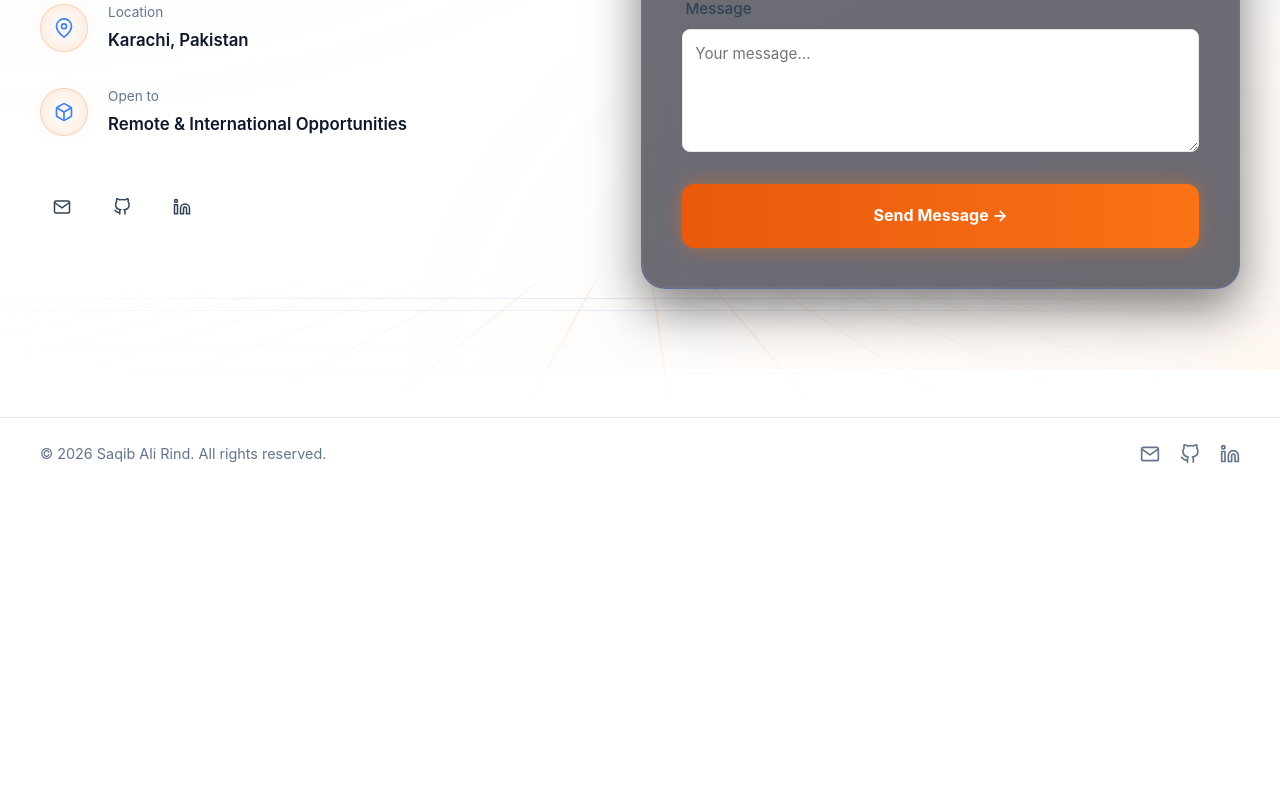
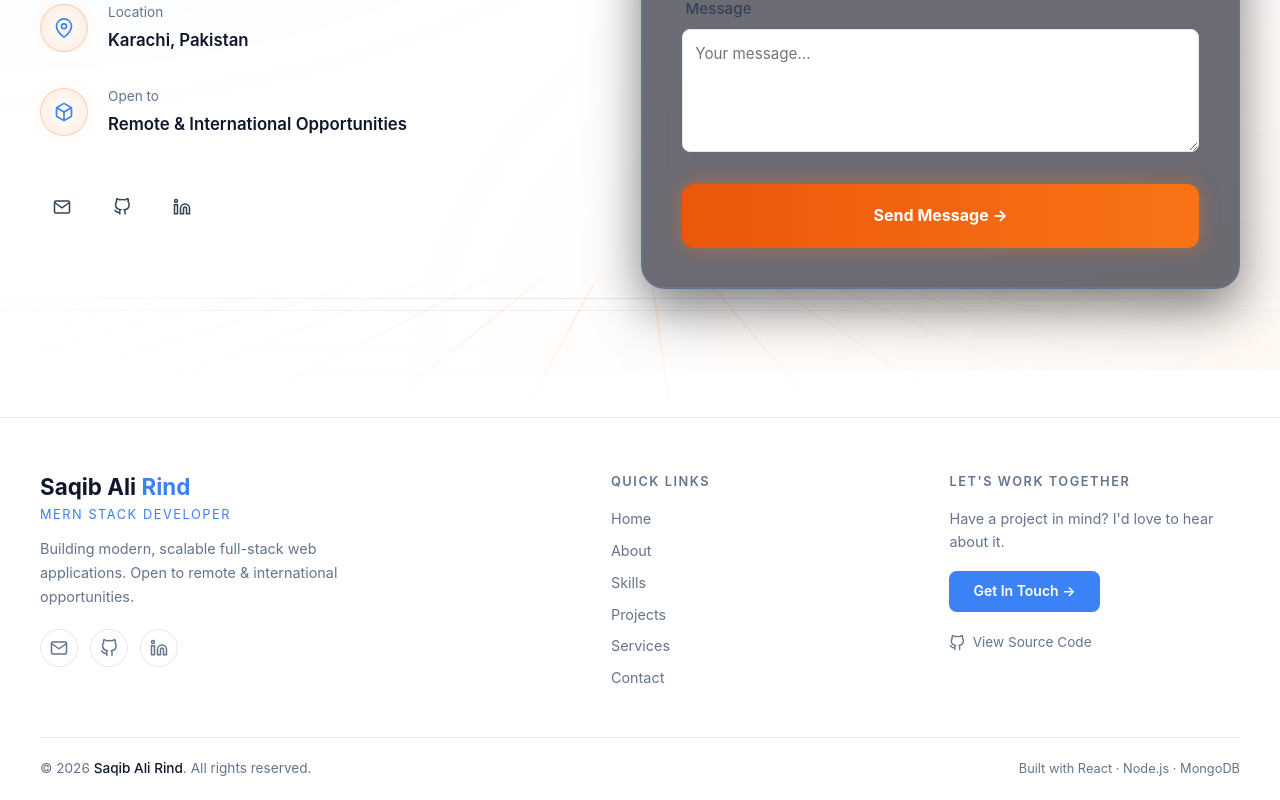
Before and after one commit to SaqibAliRind/Portfolio, a React (Vite) app: page / in a window 1280 px wide. Shown: the part 5327-6127 px from the top of the page. Before the commit the page ends 5816 px from the top, so only its background shows below. Built offline with nearby package versions, Linux system fonts and the light colour scheme; no server answers.

Commit message:
fix: Force /api in production, fix Footer design and add GitHub link

```diff
--- a/src/components/Footer/Footer.css
+++ b/src/components/Footer/Footer.css
@@ -1,47 +1,168 @@
 .footer-section {
-  padding: 1.5rem 0;
-  background-color: var(--color-bg-alt);
+  padding: 3.5rem 0 0;
+  background: var(--color-bg-alt);
   border-top: 1px solid var(--color-border);
   margin-top: auto;
 }
 
-.footer-content {
+/* ── Main Grid ───────────────────────────────────────────────── */
+.footer-main {
+  display: grid;
+  grid-template-columns: 1.8fr 1fr 1fr;
+  gap: 3rem;
+  padding-bottom: 3rem;
+}
+
+/* ── Brand Column ────────────────────────────────────────────── */
+.footer-name {
+  font-size: 1.4rem;
+  font-weight: 700;
+  color: var(--color-text);
+  margin-bottom: 0.25rem;
+}
+.footer-name span {
+  color: var(--color-primary);
+}
+.footer-tagline {
+  font-size: 0.8rem;
+  text-transform: uppercase;
+  letter-spacing: 0.12em;
+  color: var(--color-primary);
+  margin-bottom: 0.75rem;
+}
+.footer-bio {
+  font-size: 0.9rem;
+  color: var(--color-text-muted);
+  line-height: 1.65;
+  margin-bottom: 1.25rem;
+  max-width: 300px;
+}
+.footer-social-row {
+  display: flex;
+  gap: 0.75rem;
+}
+.footer-icon-btn {
+  width: 38px;
+  height: 38px;
+  border-radius: 50%;
+  border: 1px solid var(--color-border);
+  display: flex;
+  align-items: center;
+  justify-content: center;
+  color: var(--color-text-muted);
+  transition: all 0.25s ease;
+}
+.footer-icon-btn:hover {
+  color: var(--color-primary);
+  border-color: var(--color-primary);
+  transform: translateY(-2px);
+}
+
+/* ── Links Column ────────────────────────────────────────────── */
+.footer-heading {
+  font-size: 0.8rem;
+  text-transform: uppercase;
+  letter-spacing: 0.12em;
+  color: var(--color-text-muted);
+  margin-bottom: 1.1rem;
+  font-weight: 600;
+}
+.footer-nav {
+  display: flex;
+  flex-direction: column;
+  gap: 0.55rem;
+}
+.footer-link {
+  font-size: 0.9rem;
+  color: var(--color-text-muted);
+  transition: color 0.2s ease;
+  text-decoration: none;
+}
+.footer-link:hover {
+  color: var(--color-primary);
+}
+
+/* ── CTA Column ──────────────────────────────────────────────── */
+.footer-cta-text {
+  font-size: 0.9rem;
+  color: var(--color-text-muted);
+  line-height: 1.6;
+  margin-bottom: 1.1rem;
+}
+.footer-cta-btn {
+  display: inline-block;
+  padding: 0.6rem 1.5rem;
+  background: var(--color-primary);
+  color: #fff;
+  border-radius: var(--radius-md);
+  font-size: 0.875rem;
+  font-weight: 600;
+  text-decoration: none;
+  transition: all 0.25s ease;
+  margin-bottom: 1.25rem;
+}
+.footer-cta-btn:hover {
+  background: var(--color-primary-dark);
+  transform: translateY(-2px);
+}
+.footer-github-link {
+  margin: 0;
+}
+.footer-github-link a {
+  display: inline-flex;
+  align-items: center;
+  gap: 0.45rem;
+  font-size: 0.85rem;
+  color: var(--color-text-muted);
+  text-decoration: none;
+  transition: color 0.2s ease;
+}
+.footer-github-link a:hover {
+  color: var(--color-primary);
+}
+
+/* ── Bottom Bar ──────────────────────────────────────────────── */
+.footer-bottom {
   display: flex;
   justify-content: space-between;
   align-items: center;
+  padding: 1.25rem 0;
+  border-top: 1px solid var(--color-border);
   flex-wrap: wrap;
-  gap: 1rem;
+  gap: 0.5rem;
 }
-
-.footer-copyright {
+.footer-copy {
+  font-size: 0.85rem;
   color: var(--color-text-muted);
-  font-size: 0.9rem;
+  margin: 0;
+}
+.footer-copy span {
+  color: var(--color-text);
+  font-weight: 500;
+}
+.footer-stack {
+  font-size: 0.8rem;
+  color: var(--color-text-muted);
   margin: 0;
 }
 
-.footer-socials {
-  display: flex;
-  gap: 1.25rem;
-  align-items: center;
+/* ── Responsive ──────────────────────────────────────────────── */
+@media (max-width: 900px) {
+  .footer-main {
+    grid-template-columns: 1fr 1fr;
+  }
+  .footer-brand {
+    grid-column: 1 / -1;
+  }
 }
 
-.footer-icon {
-  color: var(--color-text-muted);
-  transition: all 0.3s ease;
-  display: flex;
-  align-items: center;
-  justify-content: center;
-}
-
-.footer-icon:hover {
-  color: var(--color-primary);
-  transform: translateY(-2px);
-}
-
-@media (max-width: 768px) {
-  .footer-content {
-    flex-direction: column-reverse;
-    justify-content: center;
+@media (max-width: 560px) {
+  .footer-main {
+    grid-template-columns: 1fr;
+    gap: 2rem;
+  }
+  .footer-bottom {
+    flex-direction: column;
     text-align: center;
   }
 }
--- a/src/components/Footer/Footer.jsx
+++ b/src/components/Footer/Footer.jsx
@@ -1,6 +1,15 @@
 import React from 'react';
 import { contactInfo } from '../../data/contact';
 import './Footer.css';
+
+const navItems = [
+  { label: 'Home', href: '#home' },
+  { label: 'About', href: '#about' },
+  { label: 'Skills', href: '#skills' },
+  { label: 'Projects', href: '#projects' },
+  { label: 'Services', href: '#services' },
+  { label: 'Contact', href: '#contact' },
+];
 
 const Footer = () => {
   const currentYear = new Date().getFullYear();
@@ -9,27 +18,33 @@ const Footer = () => {
   return (
     <footer className="footer-section">
       <div className="container">
-        <div className="footer-content">
-          <p className="footer-copyright">
-            © {currentYear} Saqib Ali Rind. All rights reserved.
+        <div className="footer-main">
+
+          {/* Brand */}
+          <div className="footer-brand">
+            <h3 className="footer-name">Saqib Ali <span>Rind</span></h3>
+            <p className="footer-tagline">MERN Stack Developer</p>
+            <p className="footer-bio">
+              Building modern, scalable full-stack web applications.
+              Open to remote &amp; international opportunities.
             </p>
-
-          <div className="footer-socials">
-            <a href="mailto:saqibrind46@gmail.com" className="footer-icon" aria-label="Email">
-              <svg width="20" height="20" viewBox="0 0 24 24" fill="none" stroke="currentColor" strokeWidth="2" strokeLinecap="round" strokeLinejoin="round">
+            <div className="footer-social-row">
+              <a href="mailto:saqibrind46@gmail.com" className="footer-icon-btn" aria-label="Email">
+                <svg width="18" height="18" viewBox="0 0 24 24" fill="none" stroke="currentColor" strokeWidth="2" strokeLinecap="round" strokeLinejoin="round">
                   <path d="M4 4h16c1.1 0 2 .9 2 2v12c0 1.1-.9 2-2 2H4c-1.1 0-2-.9-2-2V6c0-1.1.9-2 2-2z"/>
                   <polyline points="22,6 12,13 2,6"/>
                 </svg>
               </a>
               {socialLinks.map(link => (
-              <a key={link.id} href={link.href} target="_blank" rel="noopener noreferrer" className="footer-icon" aria-label={link.label}>
+                <a key={link.id} href={link.href} target="_blank" rel="noopener noreferrer"
+                   className="footer-icon-btn" aria-label={link.label}>
                   {link.id === 'github' && (
-                  <svg width="20" height="20" viewBox="0 0 24 24" fill="none" stroke="currentColor" strokeWidth="2" strokeLinecap="round" strokeLinejoin="round">
+                    <svg width="18" height="18" viewBox="0 0 24 24" fill="none" stroke="currentColor" strokeWidth="2" strokeLinecap="round" strokeLinejoin="round">
                       <path d="M9 19c-5 1.5-5-2.5-7-3m14 6v-3.87a3.37 3.37 0 0 0-.94-2.61c3.14-.35 6.44-1.54 6.44-7A5.44 5.44 0 0 0 20 4.77 5.07 5.07 0 0 0 19.91 1S18.73.65 16 2.48a13.38 13.38 0 0 0-7 0C6.27.65 5.09 1 5.09 1A5.07 5.07 0 0 0 5 4.77a5.44 5.44 0 0 0-1.5 3.78c0 5.42 3.3 6.61 6.44 7A3.37 3.37 0 0 0 9 18.13V22"/>
                     </svg>
                   )}
                   {link.id === 'linkedin' && (
-                  <svg width="20" height="20" viewBox="0 0 24 24" fill="none" stroke="currentColor" strokeWidth="2" strokeLinecap="round" strokeLinejoin="round">
+                    <svg width="18" height="18" viewBox="0 0 24 24" fill="none" stroke="currentColor" strokeWidth="2" strokeLinecap="round" strokeLinejoin="round">
                       <path d="M16 8a6 6 0 0 1 6 6v7h-4v-7a2 2 0 0 0-2-2 2 2 0 0 0-2 2v7h-4v-7a6 6 0 0 1 6-6z"/>
                       <rect x="2" y="9" width="4" height="12"/>
                       <circle cx="4" cy="4" r="2"/>
@@ -39,6 +54,46 @@ const Footer = () => {
               ))}
             </div>
           </div>
+
+          {/* Quick Links */}
+          <div className="footer-links-col">
+            <h4 className="footer-heading">Quick Links</h4>
+            <nav className="footer-nav">
+              {navItems.map(item => (
+                <a key={item.label} href={item.href} className="footer-link">{item.label}</a>
+              ))}
+            </nav>
+          </div>
+
+          {/* CTA */}
+          <div className="footer-cta-col">
+            <h4 className="footer-heading">Let's Work Together</h4>
+            <p className="footer-cta-text">
+              Have a project in mind? I'd love to hear about it.
+            </p>
+            <a href="#contact" className="footer-cta-btn">Get In Touch →</a>
+
+            <p className="footer-github-link">
+              <a href="https://github.com/saqib123s/Portfolio" target="_blank" rel="noopener noreferrer">
+                <svg width="16" height="16" viewBox="0 0 24 24" fill="none" stroke="currentColor" strokeWidth="2" strokeLinecap="round" strokeLinejoin="round">
+                  <path d="M9 19c-5 1.5-5-2.5-7-3m14 6v-3.87a3.37 3.37 0 0 0-.94-2.61c3.14-.35 6.44-1.54 6.44-7A5.44 5.44 0 0 0 20 4.77 5.07 5.07 0 0 0 19.91 1S18.73.65 16 2.48a13.38 13.38 0 0 0-7 0C6.27.65 5.09 1 5.09 1A5.07 5.07 0 0 0 5 4.77a5.44 5.44 0 0 0-1.5 3.78c0 5.42 3.3 6.61 6.44 7A3.37 3.37 0 0 0 9 18.13V22"/>
+                </svg>
+                View Source Code
+              </a>
+            </p>
+          </div>
+
+        </div>
+
+        {/* Bottom Bar */}
+        <div className="footer-bottom">
+          <p className="footer-copy">
+            © {currentYear} <span>Saqib Ali Rind</span>. All rights reserved.
+          </p>
+          <p className="footer-stack">
+            Built with React · Node.js · MongoDB
+          </p>
+        </div>
       </div>
     </footer>
   );
--- a/src/services/api.js
+++ b/src/services/api.js
@@ -3,19 +3,24 @@ import axios from 'axios';
 /**
  * Axios API Instance — Foundation
  *
- * Base URL is read from the VITE_API_BASE_URL environment variable.
- * Falls back to the local development server when the variable is absent.
+ * In PRODUCTION (Vercel): Always use relative '/api' so requests go to
+ * the same domain's serverless functions — no CORS, no localhost issues.
  *
- * Do NOT hard-code a production URL here.
- * Set VITE_API_BASE_URL in your .env file (see .env.example).
+ * In DEVELOPMENT: Use VITE_API_BASE_URL env var, or fall back to localhost.
  */
-const isProd = import.meta.env.PROD;
+const getBaseURL = () => {
+  // Production: always use relative path (Vercel serverless)
+  if (import.meta.env.PROD) return '/api';
+  // Development: use .env override or localhost default
+  return import.meta.env.VITE_API_BASE_URL || 'http://localhost:5000/api';
+};
+
 const api = axios.create({
-  baseURL: import.meta.env.VITE_API_BASE_URL || (isProd ? '/api' : 'http://localhost:5000/api'),
+  baseURL: getBaseURL(),
   headers: {
     'Content-Type': 'application/json',
   },
-  timeout: 10000, // 10 seconds
+  timeout: 15000, // 15 seconds
 });
 
 import { getAdminToken } from '../utils/authStorage';
@@ -44,10 +49,8 @@ import { removeAdminToken } from '../utils/authStorage';
 api.interceptors.response.use(
   (response) => response,
   (error) => {
-    // Log to console only during development
-    if (import.meta.env.DEV) {
-      console.error('[API Error]', error?.response?.data || error.message);
-    }
+    // Always log errors to help debug
+    console.error('[API Error]', error?.response?.data || error.message);
 
     // Handle 401 Unauthorized globally
     if (error.response && error.response.status === 401) {
```
Lines whose indentation alone changed are shown as unchanged.
